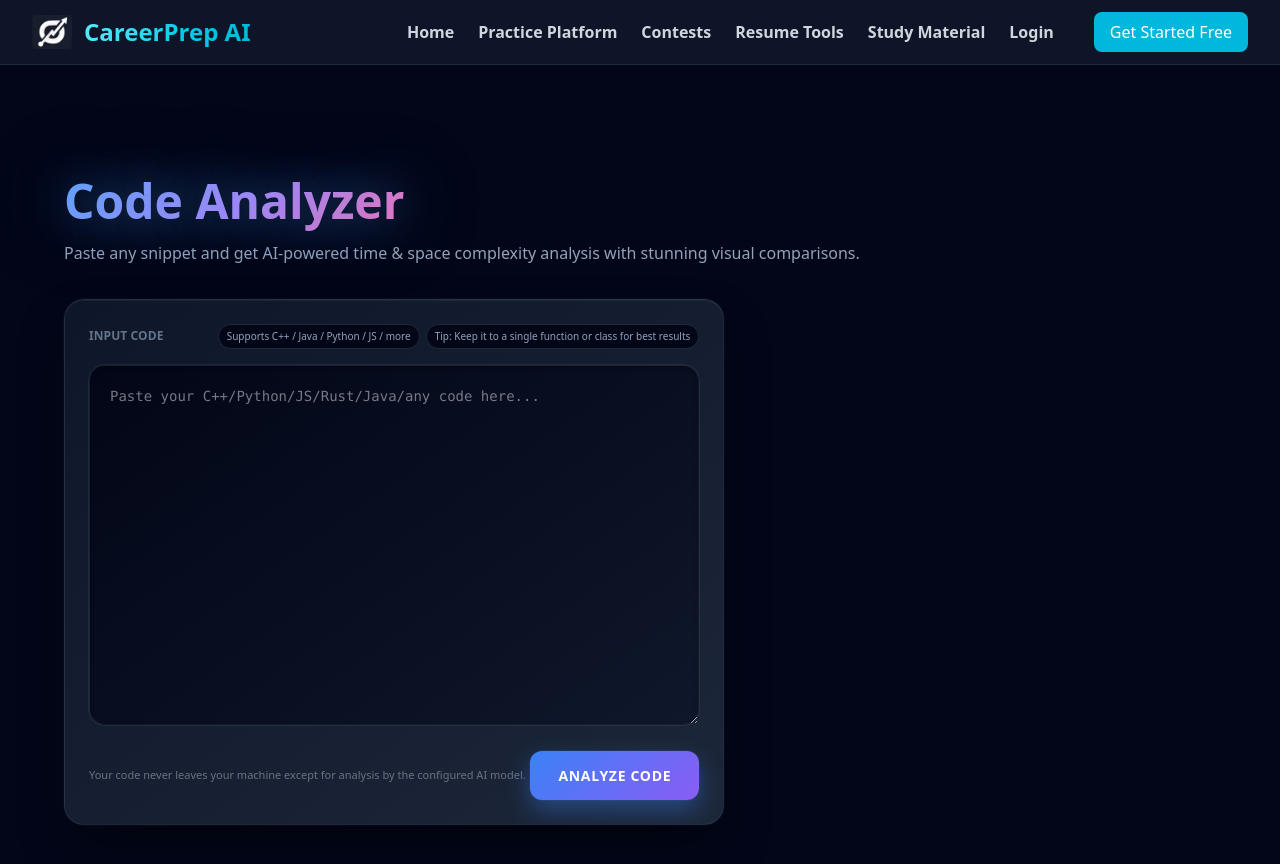
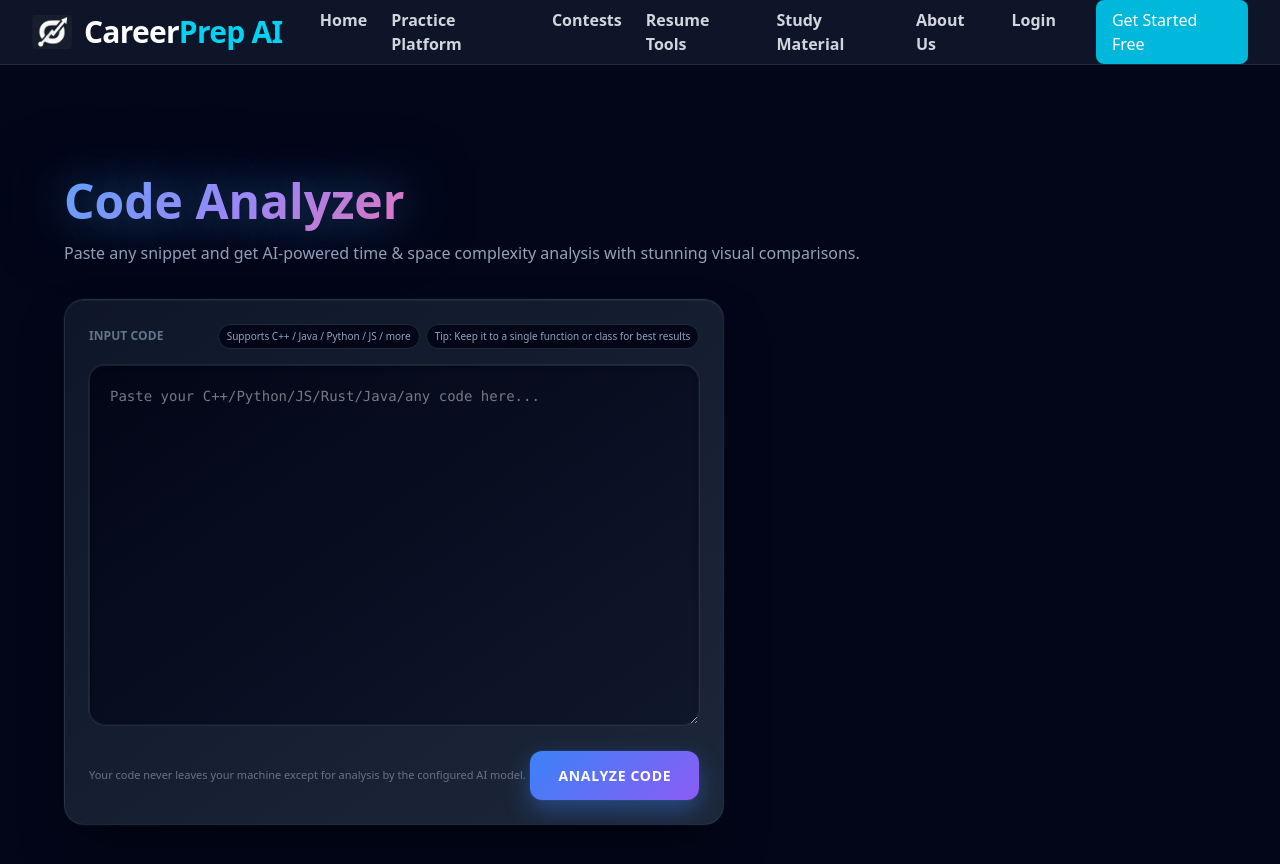
Before and after one commit to Sandeep-0001/Code-Analyser, a React (Vite) app in the folder frontend/: page / in a window 1280 px wide. Shown: the top 864 px of the page. Built offline with nearby package versions, Linux system fonts and the light colour scheme.

Commit message:
Add About section

```diff
--- a/frontend/src/NavBar.jsx
+++ b/frontend/src/NavBar.jsx
@@ -11,6 +11,7 @@ export default function Navbar() {
     { name: 'Contests', href: 'https://contest.careerprep.tech' },
     { name: 'Resume Tools', href: 'https://resumegenie.careerprep.tech' },
     { name: 'Study Material', href: 'https://interview.careerprep.tech' },
+    { name: 'About Us', href: 'https://careerprep.tech/about'},
     { name: 'Login', href: 'https://practice.careerprep.tech/login' }
   ];
 
@@ -20,14 +21,15 @@ export default function Navbar() {
         <div className="flex items-center justify-between h-16">
           {/* Logo */}
           <div className="flex items-center">
-            <div className="flex-shrink-0 flex items-center gap-3">
+            <div className="shrink-0 flex items-center gap-3">
               <img
                 src={logo}
                 alt="CareerPrep AI Logo"
                 className="h-10 w-10 rounded-lg object-contain"
               />
-              <div className="text-2xl font-bold bg-gradient-to-r from-cyan-300 to-cyan-500 bg-clip-text text-transparent">
-                CareerPrep AI
+              <div className="text-2xl sm:text-3xl font-extrabold tracking-tight leading-none">
+                <span className="text-white">Career</span>
+                <span className="text-cyan-400">Prep AI</span>
               </div>
             </div>
           </div>
```
